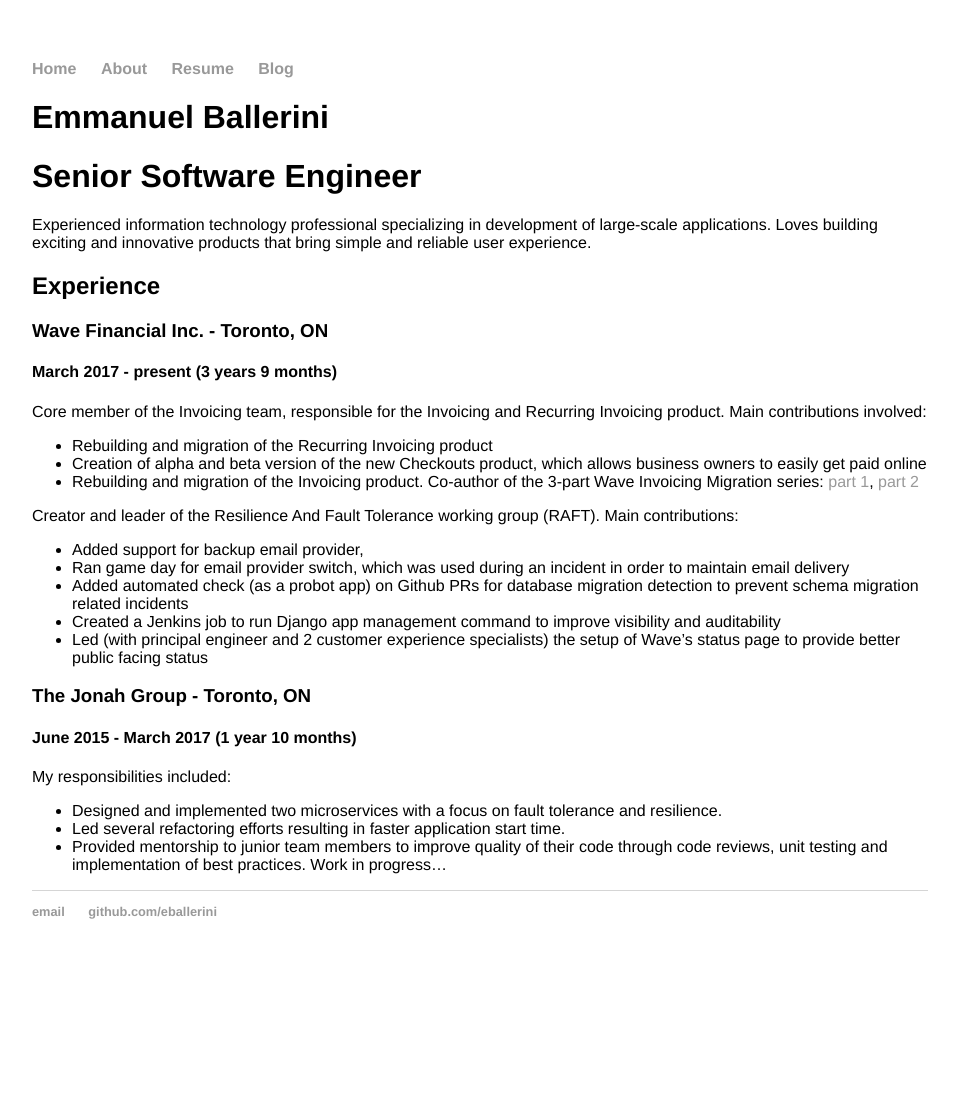
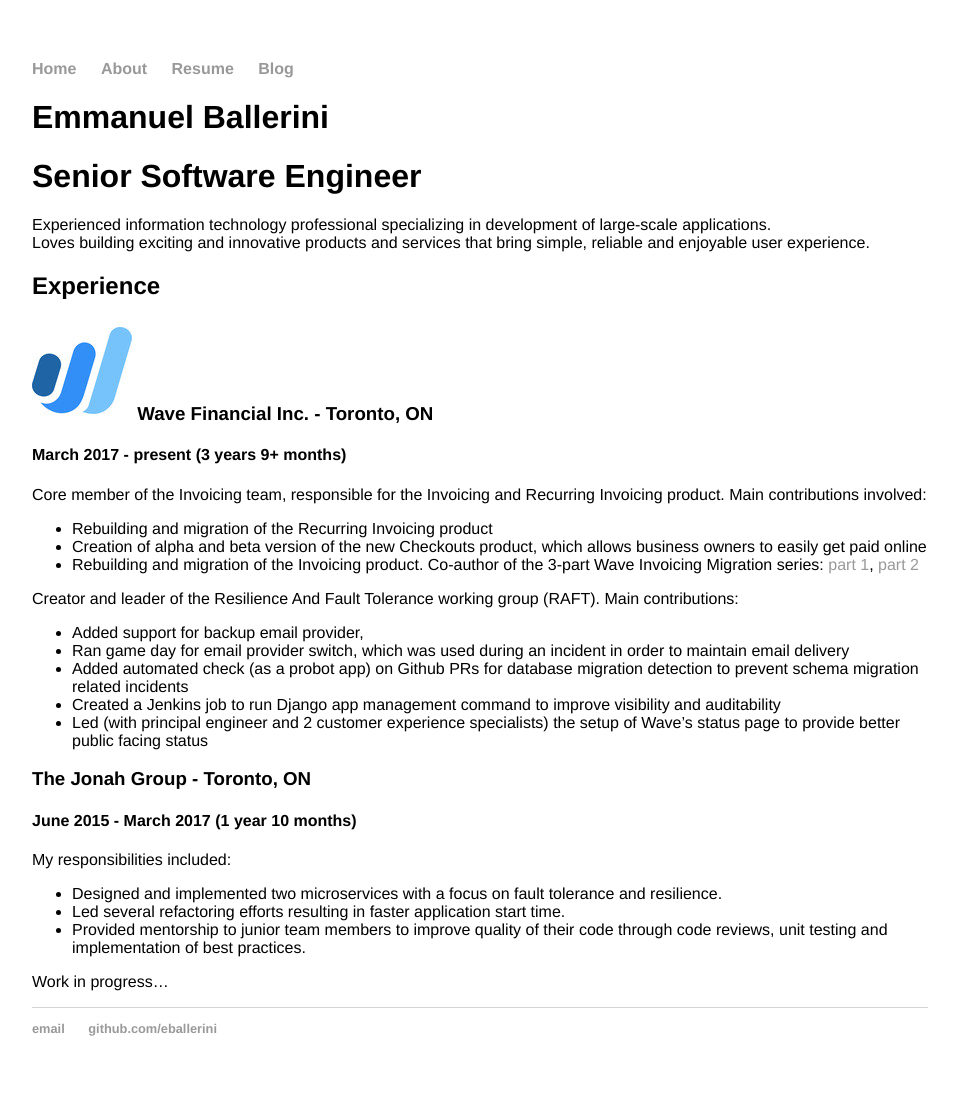
Before and after one commit to eballerini/eballerini.github.io, a Jekyll site: the page built from resume/index.md, in a window 1280 px wide. Shown: the whole page, without its empty margins (160-1117 px from the left). Built offline with Jekyll 4.4.1, drawn with Linux system fonts in a browser that asks for light colours; before the commit the page ends 979 px from its top, so only the background shows below that.

Commit message:
add images

```diff
--- a/resume/index.md
+++ b/resume/index.md
@@ -4,11 +4,12 @@
 ---
 # Emmanuel Ballerini
 # Senior Software Engineer
-Experienced information technology professional specializing in development of large-scale applications. Loves building exciting and innovative products that bring simple and reliable user experience.
+Experienced information technology professional specializing in development of large-scale applications.
+Loves building exciting and innovative products and services that bring simple, reliable and enjoyable user experience.
 
 ## Experience
-### Wave Financial Inc. - Toronto, ON
-#### March 2017 - present (3 years 9 months)
+### ![WaveHQ](../images/wave.jpeg) Wave Financial Inc. - Toronto, ON
+#### March 2017 - present (3 years 9+ months)
 Core member of the Invoicing team, responsible for the Invoicing and Recurring Invoicing product.
 Main contributions involved:
 * Rebuilding and migration of the Recurring Invoicing product
@@ -28,4 +29,6 @@
 * Designed and implemented two microservices with a focus on fault tolerance and resilience.
 * Led several refactoring efforts resulting in faster application start time.
 * Provided mentorship to junior team members to improve quality of their code through code reviews, unit testing and implementation of best practices.
+
+
 Work in progress...
```
Also changed, not shown: images/jonah.png (added), images/wave.jpeg (added).
